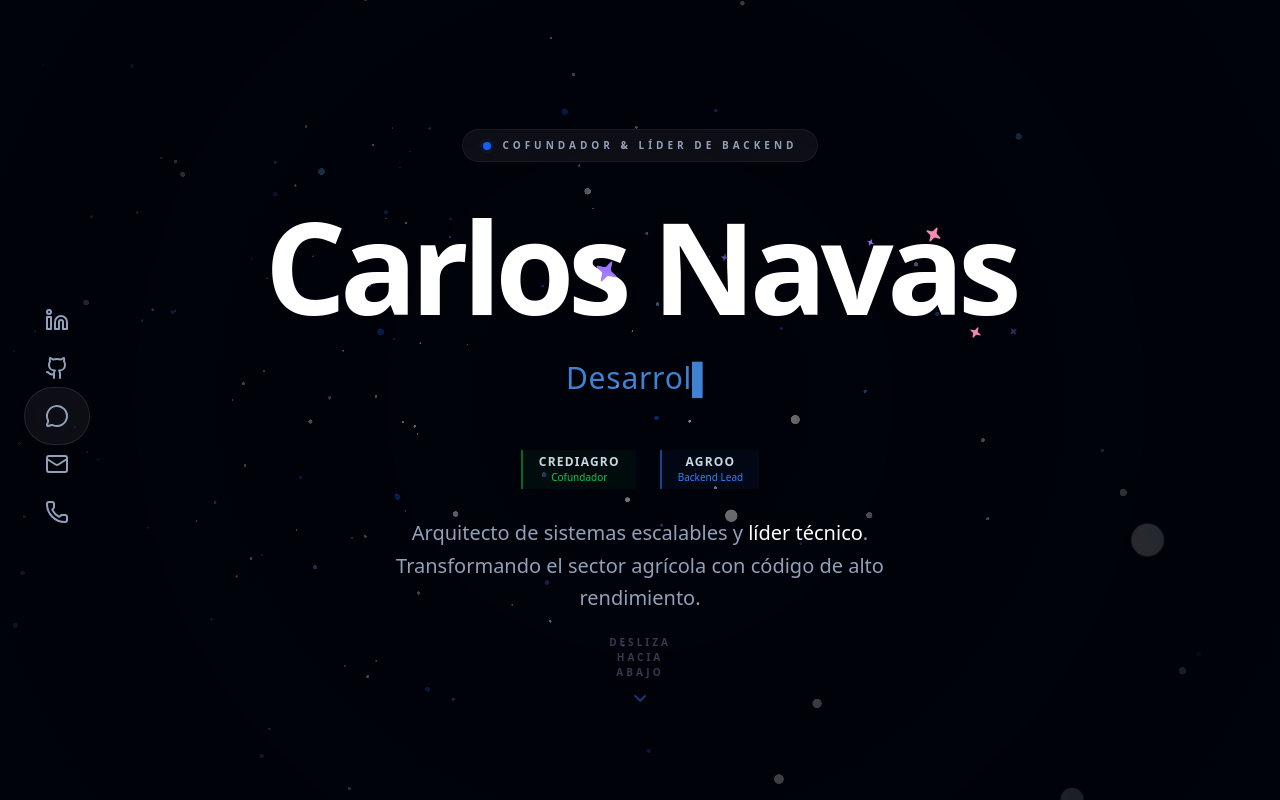
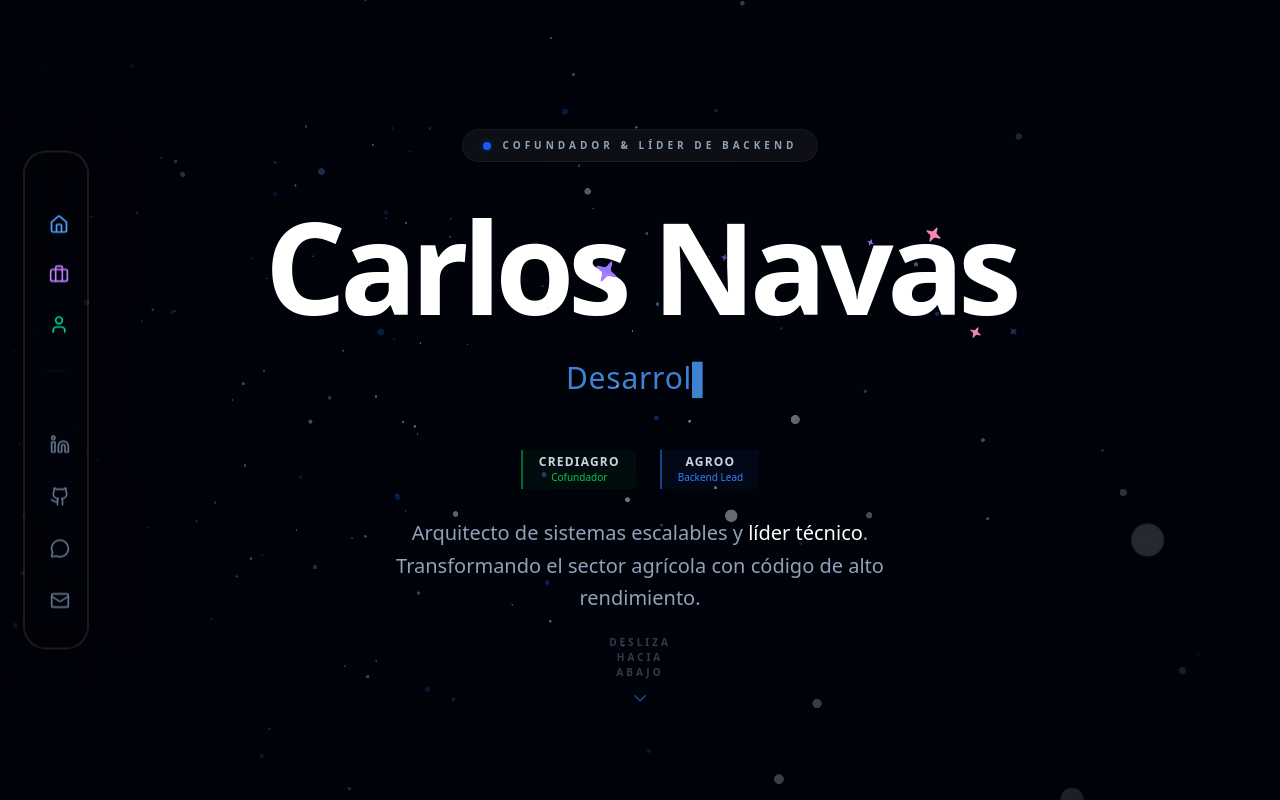
Before and after one commit to CalitoTech/my-portfolio, a React (Vite) app: page / in a window 1280 px wide. Built offline with nearby package versions, Linux system fonts and the light colour scheme.

Commit message:
Añadir IDs a las secciones de la página y mejorar el componente ContactDock con animaciones y navegación

```diff
--- a/src/App.tsx
+++ b/src/App.tsx
@@ -12,15 +12,15 @@ function App() {
         <ParticlesBackground />
       </div>
 
-      <section className="relative min-h-screen w-full flex items-center justify-center snap-start z-10 py-16">
+      <section id="home" className="relative min-h-screen w-full flex items-center justify-center snap-start z-10 py-16">
         <Hero />
       </section>
 
-      <section className="relative min-h-screen w-full flex items-start justify-center snap-start z-10 pt-4 pb-12">
+      <section id="experience" className="relative min-h-screen w-full flex items-start justify-center snap-start z-10 pt-4 pb-12">
         <Experience />
       </section>
 
-      <section className="relative min-h-screen w-full flex items-start justify-center snap-start z-10 bg-[#00030a] pt-16 pb-12">
+      <section id="about" className="relative min-h-screen w-full flex items-start justify-center snap-start z-10 bg-[#00030a] pt-16 pb-8">
         <About />
       </section>
 
--- a/src/components/ContactDock.tsx
+++ b/src/components/ContactDock.tsx
@@ -1,68 +1,153 @@
-import { Dock, DockIcon } from "@/components/ui/dock";
+import { useState } from "react";
+import { motion, AnimatePresence } from "motion/react";
 import {
   Linkedin,
   Github,
   Mail,
   MessageCircle,
-  Phone
+  Home,
+  Briefcase,
+  User,
+  ArrowRight
 } from "lucide-react";
+import { cn } from "@/lib/utils";
 
+/**
+ * ContactDock Component
+ * A premium sidebar navigation and contact hub that expands on hover.
+ * Simplifies UX by handling state at the container level to avoid "jumps".
+ */
 const ContactDock = () => {
+  const [isHovered, setIsHovered] = useState(false);
+
+  const navItems = [
+    { id: "home", title: "Inicio", icon: <Home className="w-5 h-5" />, href: "#home", color: "text-blue-400", bgColor: "group-hover:bg-blue-500/10" },
+    { id: "experience", title: "Experiencia", icon: <Briefcase className="w-5 h-5" />, href: "#experience", color: "text-purple-400", bgColor: "group-hover:bg-purple-500/10" },
+    { id: "about", title: "Sobre Mí", icon: <User className="w-5 h-5" />, href: "#about", color: "text-emerald-400", bgColor: "group-hover:bg-emerald-500/10" }
+  ];
+
   const socialLinks = [
-    {
-      title: "LinkedIn",
-      icon: <Linkedin className="h-full w-full" />,
-      href: "https://linkedin.com/in/tu-usuario",
-      hoverColor: "hover:text-blue-500",
-    },
-    {
-      title: "GitHub",
-      icon: <Github className="h-full w-full" />,
-      href: "https://github.com/tu-usuario",
-      hoverColor: "hover:text-slate-200",
-    },
-    {
-      title: "WhatsApp",
-      icon: <MessageCircle className="h-full w-full" />,
-      href: "https://wa.me/tu-numero",
-      hoverColor: "hover:text-green-500",
-    },
-    {
-      title: "Email",
-      icon: <Mail className="h-full w-full" />,
-      href: "mailto:tu@correo.com",
-      hoverColor: "hover:text-red-400",
-    },
-    {
-      title: "Teléfono",
-      icon: <Phone className="h-full w-full" />,
-      href: "tel:+123456789",
-      hoverColor: "hover:text-blue-300",
-    },
+    { title: "LinkedIn", icon: <Linkedin className="w-5 h-5" />, href: "https://linkedin.com/in/tu-usuario", color: "hover:text-blue-500" },
+    { title: "GitHub", icon: <Github className="w-5 h-5" />, href: "https://github.com/tu-usuario", color: "hover:text-slate-200" },
+    { title: "WhatsApp", icon: <MessageCircle className="w-5 h-5" />, href: "https://wa.me/tu-numero", color: "hover:text-green-500" },
+    { title: "Email", icon: <Mail className="w-5 h-5" />, href: "mailto:tu@correo.com", color: "hover:text-red-400" }
   ];
 
   return (
-    <div className="fixed left-6 top-1/2 -translate-y-1/2 z-50 hidden lg:block">
-      <Dock
-        direction="middle"
-        className="flex-col bg-white/5 border border-white/10 backdrop-blur-xl p-3 rounded-full"
+    <div
+      className="fixed left-6 top-1/2 -translate-y-1/2 z-50 hidden lg:block"
+      onMouseEnter={() => setIsHovered(true)}
+      onMouseLeave={() => setIsHovered(false)}
+    >
+      <motion.div
+        animate={{
+          width: isHovered ? 170 : 64,
+          backgroundColor: isHovered ? "rgba(10, 10, 15, 0.95)" : "rgba(3, 6, 11, 0.4)"
+        }}
+        transition={{ type: "spring", stiffness: 400, damping: 30 }}
+        className="flex flex-col bg-[#03060b] border border-white/10 backdrop-blur-3xl px-3 py-6 rounded-3xl shadow-[0_0_50px_rgba(0,0,0,0.5)] border-white/5 relative overflow-hidden ring-1 ring-white/10"
       >
-        {socialLinks.map((link) => (
-          <DockIcon key={link.title}>
+        {/* Glow Effect on Hover */}
+        <motion.div
+          animate={{ opacity: isHovered ? 0.15 : 0 }}
+          className="absolute inset-0 bg-gradient-to-br from-blue-600/20 via-purple-600/20 to-transparent pointer-events-none"
+        />
+
+        {/* Navigation Section */}
+        <div className="flex flex-col gap-1.5 relative z-10">
+          <p className={cn(
+            "text-[8px] font-black uppercase tracking-[0.3em] text-slate-600 mb-2 px-3 transition-opacity duration-300",
+            isHovered ? "opacity-100" : "opacity-0 invisible"
+          )}>
+            Menú
+          </p>
+          {navItems.map((item) => (
             <a
+              key={item.id}
+              href={item.href}
+              className={cn(
+                "flex items-center gap-4 p-3 rounded-2xl transition-all duration-300 group relative",
+                item.color,
+                item.bgColor
+              )}
+            >
+              <div className="flex-shrink-0 transition-transform duration-300 group-hover:scale-110">
+                {item.icon}
+              </div>
+              <AnimatePresence>
+                {isHovered && (
+                  <motion.span
+                    initial={{ opacity: 0, x: -10 }}
+                    animate={{ opacity: 1, x: 0 }}
+                    exit={{ opacity: 0, x: -10 }}
+                    className="text-[10px] font-black uppercase tracking-[0.15em] whitespace-nowrap text-slate-300 group-hover:text-white"
+                  >
+                    {item.title}
+                  </motion.span>
+                )}
+              </AnimatePresence>
+            </a>
+          ))}
+        </div>
+
+        {/* Improved Divider */}
+        <div className="my-6 relative flex items-center justify-center px-2">
+          <div className="w-full h-[1px] bg-gradient-to-r from-transparent via-white/10 to-transparent" />
+          <AnimatePresence>
+            {isHovered && (
+              <motion.div
+                initial={{ opacity: 0, scale: 0.8 }}
+                animate={{ opacity: 1, scale: 1 }}
+                exit={{ opacity: 0, scale: 0.8 }}
+                className="absolute px-3 py-0.5 bg-[#0a0a0f] border border-white/5 rounded-full text-[7px] font-black uppercase tracking-tighter text-slate-500 shadow-xl"
+              >
+                Conectar
+              </motion.div>
+            )}
+          </AnimatePresence>
+        </div>
+
+        {/* Social Section */}
+        <div className="flex flex-col gap-1.5 relative z-10">
+          <p className={cn(
+            "text-[8px] font-black uppercase tracking-[0.3em] text-slate-600 mb-2 px-3 transition-opacity duration-300",
+            isHovered ? "opacity-100" : "opacity-0 invisible"
+          )}>
+            Social
+          </p>
+          {socialLinks.map((link) => (
+            <a
+              key={link.title}
               href={link.href}
               target="_blank"
               rel="noopener noreferrer"
-              className={`flex h-full w-full items-center justify-center text-slate-400 transition-colors duration-300 ${link.hoverColor}`}
-              aria-label={link.title}
+              className={cn(
+                "flex items-center gap-4 p-3 rounded-2xl transition-all duration-300 hover:bg-white/5 group text-slate-500 border border-transparent hover:border-white/5",
+                link.color
+              )}
             >
-              <div className="h-6 w-6">
+              <div className="flex-shrink-0 transition-transform duration-300 group-hover:scale-110">
                 {link.icon}
               </div>
+              <AnimatePresence>
+                {isHovered && (
+                  <motion.div
+                    initial={{ opacity: 0, x: -10 }}
+                    animate={{ opacity: 1, x: 0 }}
+                    exit={{ opacity: 0, x: -10 }}
+                    className="flex items-center justify-between w-full"
+                  >
+                    <span className="text-[10px] font-bold uppercase tracking-widest whitespace-nowrap text-slate-400 group-hover:text-slate-200">
+                      {link.title}
+                    </span>
+                    <ArrowRight className="w-3 h-3 opacity-0 group-hover:opacity-100 -translate-x-2 group-hover:translate-x-0 transition-all" />
+                  </motion.div>
+                )}
+              </AnimatePresence>
             </a>
-          </DockIcon>
-        ))}
-      </Dock>
+          ))}
+        </div>
+      </motion.div>
     </div>
   );
 };
--- a/src/components/sections/About.tsx
+++ b/src/components/sections/About.tsx
@@ -95,7 +95,7 @@ const About = () => {
     ];
 
     return (
-        <div id="about" className="w-full max-w-6xl px-6 flex flex-col items-center">
+        <div className="w-full max-w-6xl px-6 flex flex-col items-center">
             {/* 1. Header (Badge + Title) */}
             <BlurFade delay={0.2} inView>
                 <div className="mb-6 flex flex-col items-center text-center">
```
